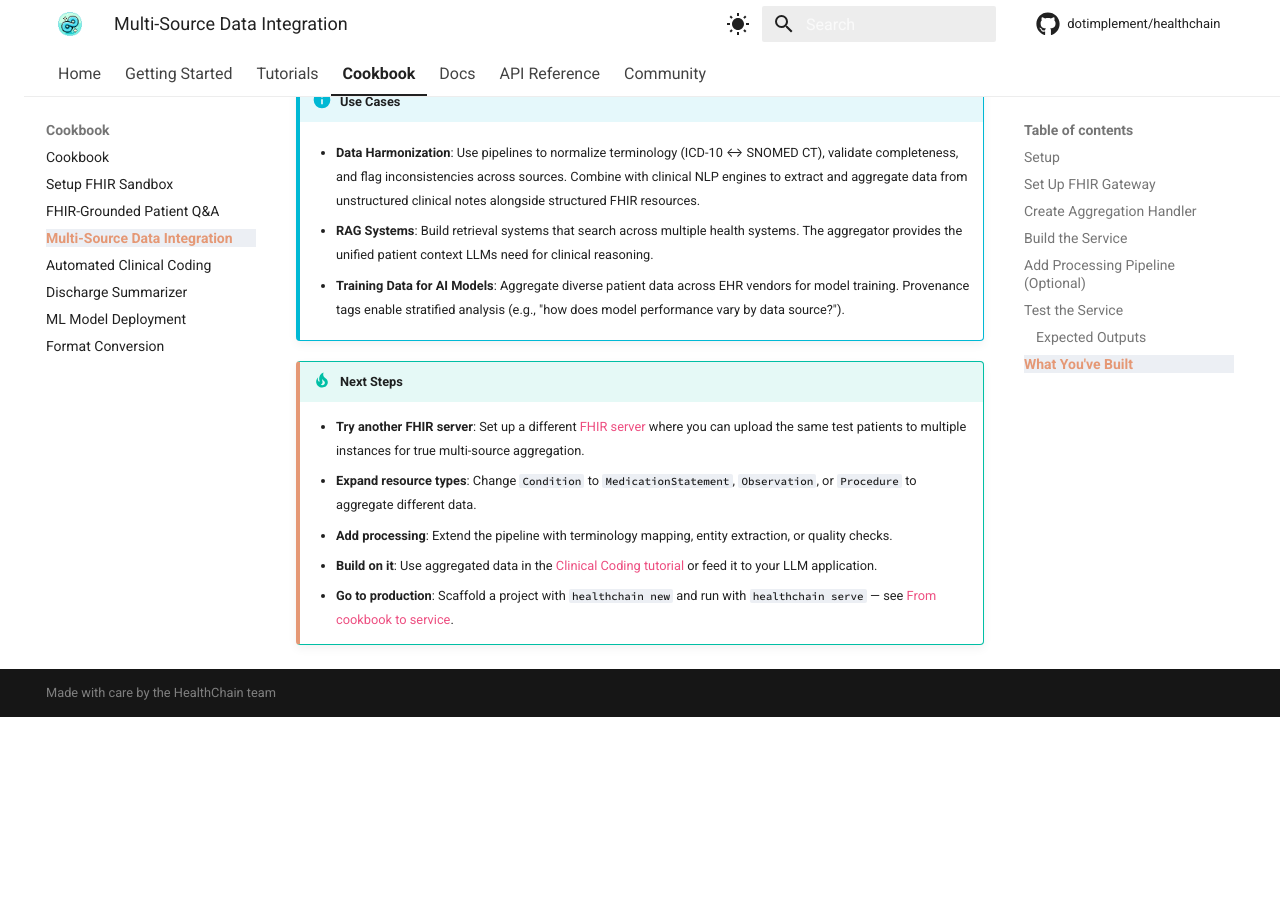
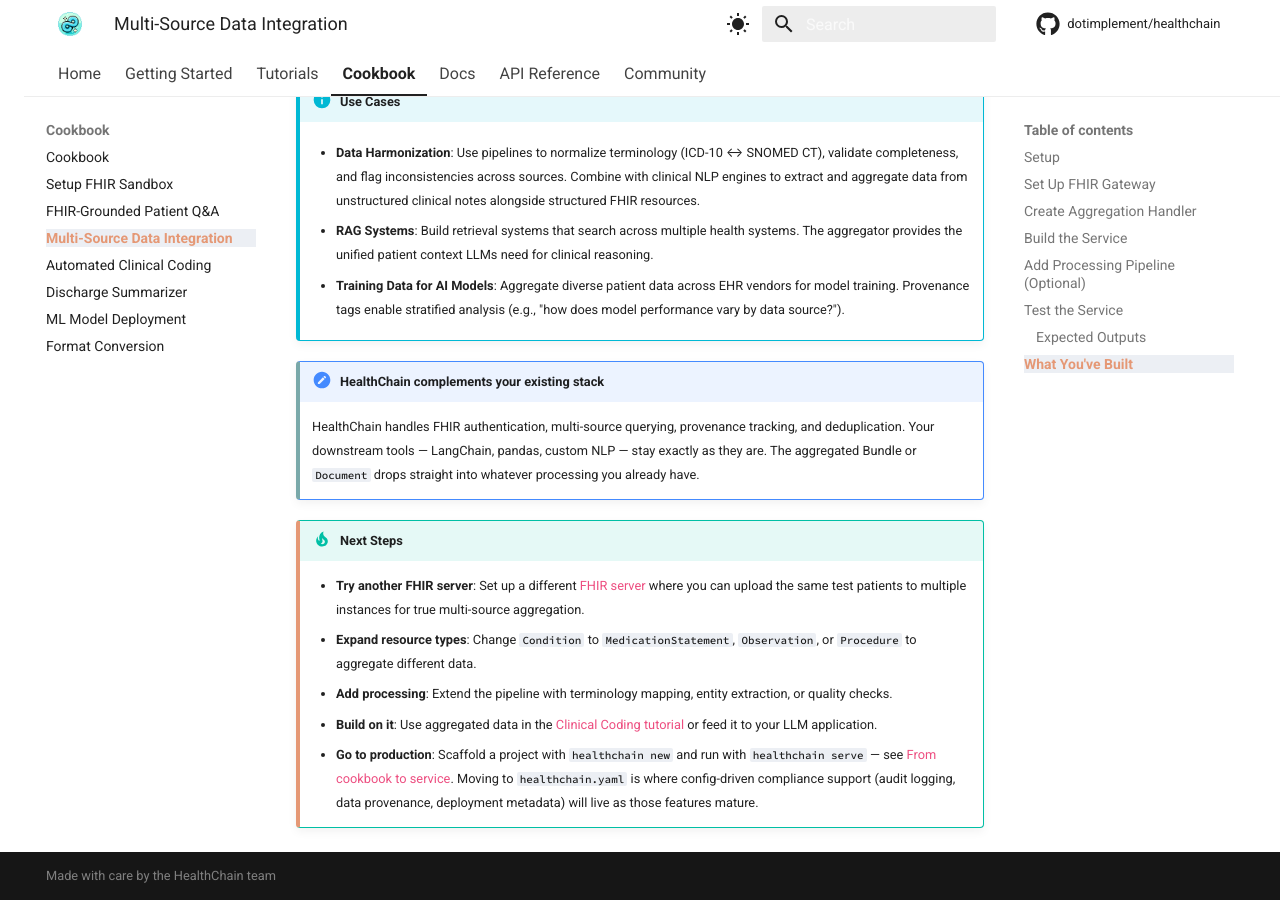
Before and after one commit to dotimplement/HealthChain, an MkDocs documentation site: the page built from docs/cookbook/multi_ehr_aggregation.md, in a window 1280 px wide and 900 px high, scrolled down 7811 px. Built offline with MkDocs 1.6.1 and Material for MkDocs 9.7.7, drawn with Linux system fonts in a browser that asks for light colours; comment, search, counter and statistics services are not loaded; before the commit the page ends 8528 px from its top, so only the background shows below that.

Commit message:
Wording tweaks

```diff
--- a/docs/cookbook/multi_ehr_aggregation.md
+++ b/docs/cookbook/multi_ehr_aggregation.md
@@ -403,10 +403,14 @@ A production-ready data aggregation service with:
 
     - **Training Data for AI Models**: Aggregate diverse patient data across EHR vendors for model training. Provenance tags enable stratified analysis (e.g., "how does model performance vary by data source?").
 
+!!! note "HealthChain complements your existing stack"
+
+    HealthChain handles FHIR authentication, multi-source querying, provenance tracking, and deduplication. Your downstream tools — LangChain, pandas, custom NLP — stay exactly as they are. The aggregated Bundle or `Document` drops straight into whatever processing you already have.
+
 !!! tip "Next Steps"
 
     - **Try another FHIR server**: Set up a different [FHIR server](./setup_fhir_sandboxes.md) where you can upload the same test patients to multiple instances for true multi-source aggregation.
     - **Expand resource types**: Change `Condition` to `MedicationStatement`, `Observation`, or `Procedure` to aggregate different data.
     - **Add processing**: Extend the pipeline with terminology mapping, entity extraction, or quality checks.
     - **Build on it**: Use aggregated data in the [Clinical Coding tutorial](./clinical_coding.md) or feed it to your LLM application.
-    - **Go to production**: Scaffold a project with `healthchain new` and run with `healthchain serve` — see [From cookbook to service](./index.md#from-cookbook-to-service).
+    - **Go to production**: Scaffold a project with `healthchain new` and run with `healthchain serve` — see [From cookbook to service](./index.md#from-cookbook-to-service). Moving to `healthchain.yaml` is where config-driven compliance support (audit logging, data provenance, deployment metadata) will live as those features mature.
```
Also changed, not shown: docs/cookbook/ml_model_deployment.md (+1 -1 lines).
